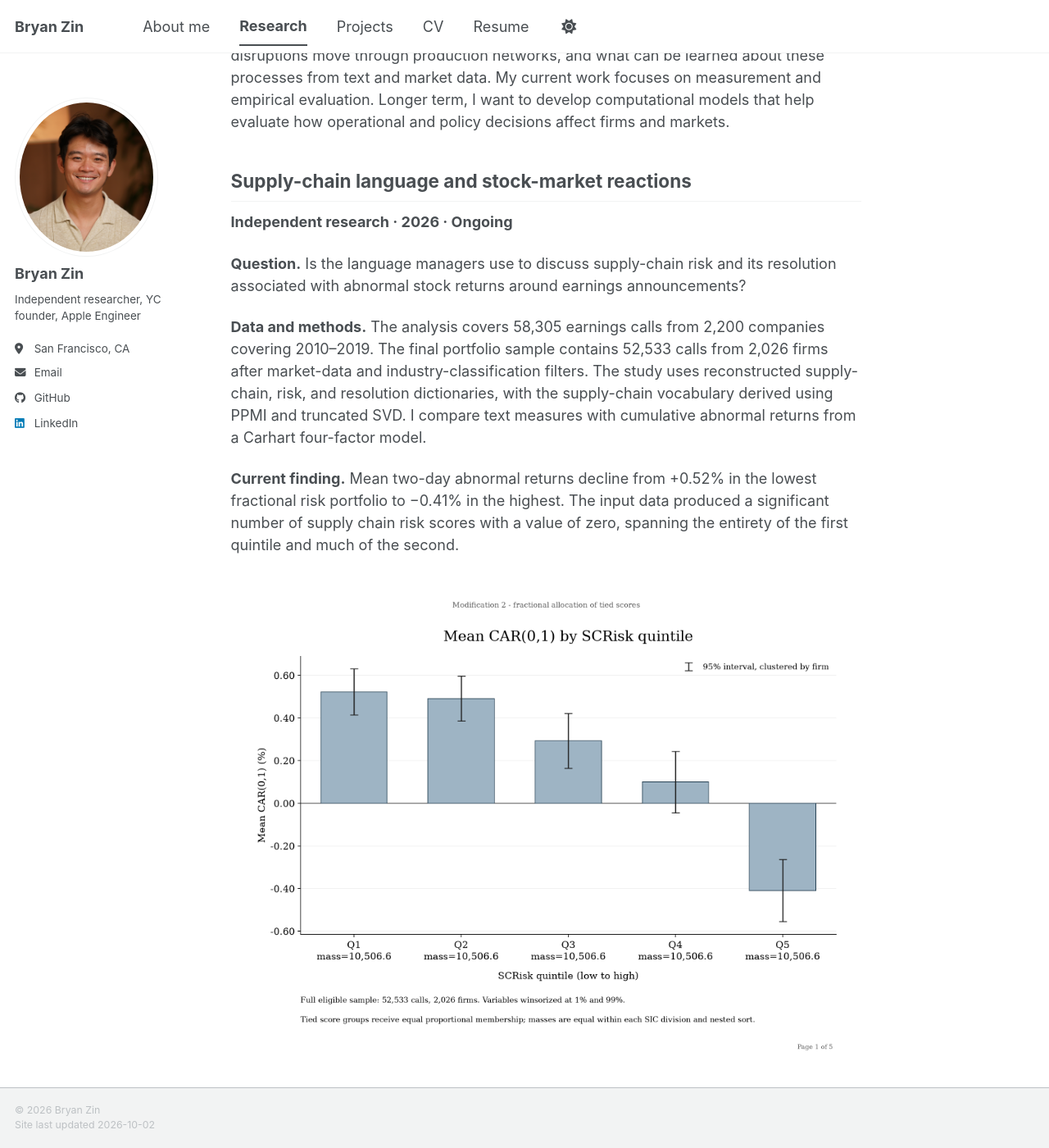
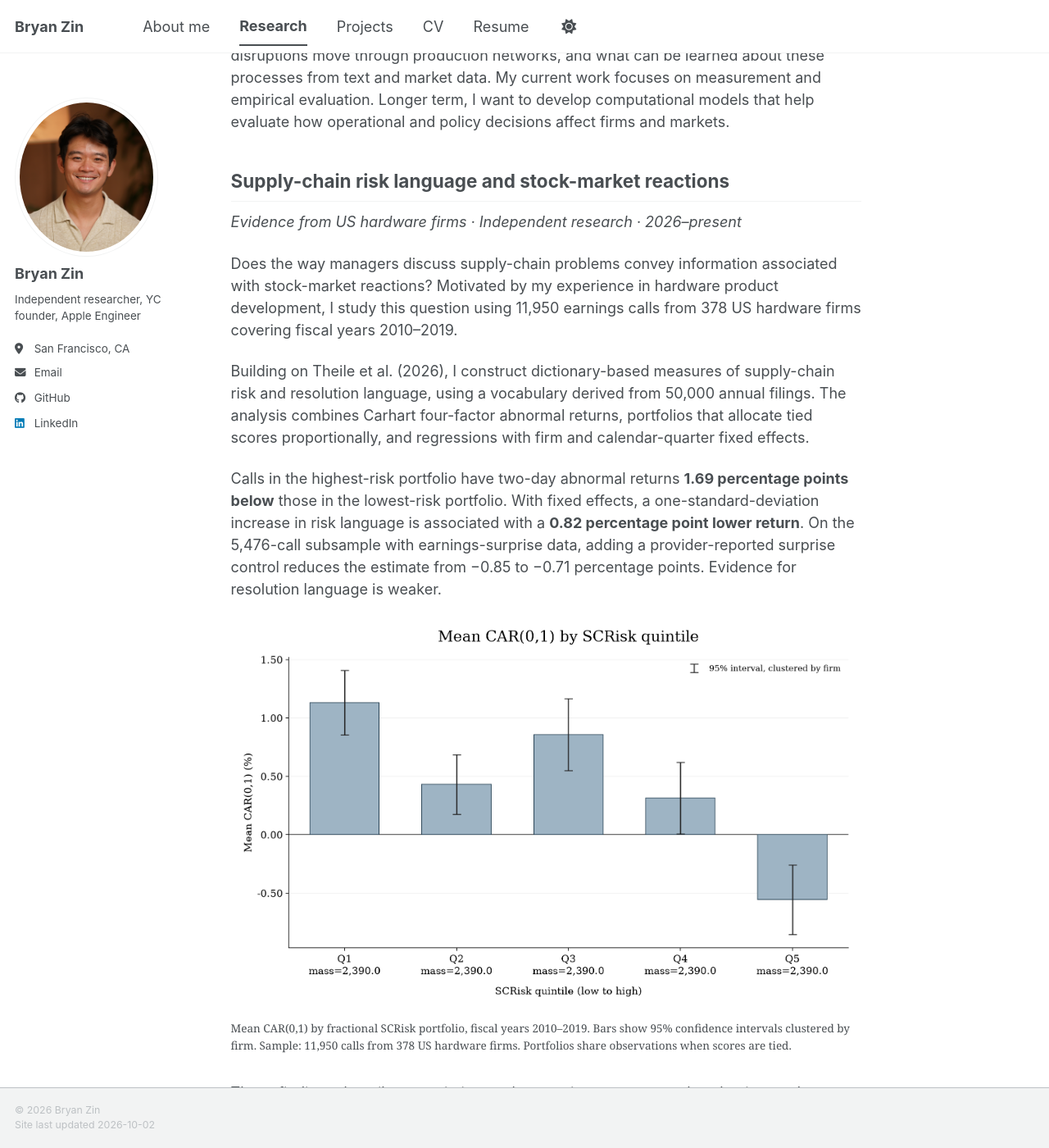
Before and after one commit to bzin22/bzin22.github.io, a Jekyll site: the page built from _pages/research.md, in a window 1280 px wide and 1400 px high, scrolled down 212 px. Shown: the whole window at 82% size. Built offline with Jekyll 4.4.1, drawn with Linux system fonts in a browser that asks for light colours; a style sheet for code colours, icons or effects is not loaded; some of the changed text lies outside the part shown.

Commit message:
Update hardware research summary and public project links (#14)

```diff
--- a/_pages/research.md
+++ b/_pages/research.md
@@ -8,31 +8,24 @@ author_profile: true
 
 I am interested in how firms make operational decisions under uncertainty, how disruptions move through production networks, and what can be learned about these processes from text and market data. My current work focuses on measurement and empirical evaluation. Longer term, I want to develop computational models that help evaluate how operational and policy decisions affect firms and markets.
 
-## Supply-chain language and stock-market reactions
+## Supply-chain risk language and stock-market reactions
 
-**Independent research · 2026 · Ongoing**
+*Evidence from US hardware firms · Independent research · 2026–present*
 
-**Question.** Is the language managers use to discuss supply-chain risk and its resolution associated with abnormal stock returns around earnings announcements?
+Does the way managers discuss supply-chain problems convey information associated with stock-market reactions? Motivated by my experience in hardware product development, I study this question using 11,950 earnings calls from 378 US hardware firms covering fiscal years 2010–2019.
 
-**Data and methods.** The analysis covers 58,305 earnings calls from 2,200 companies covering 2010–2019. The final portfolio sample contains 52,533 calls from 2,026 firms after market-data and industry-classification filters. The study uses reconstructed supply-chain, risk, and resolution dictionaries, with the supply-chain vocabulary derived using PPMI and truncated SVD. I compare text measures with cumulative abnormal returns from a Carhart four-factor model.
+Building on Theile et al. (2026), I construct dictionary-based measures of supply-chain risk and resolution language, using a vocabulary derived from 50,000 annual filings. The analysis combines Carhart four-factor abnormal returns, portfolios that allocate tied scores proportionally, and regressions with firm and calendar-quarter fixed effects.
 
-**Current finding.** Mean two-day abnormal returns decline from +0.52% in the lowest fractional risk portfolio to −0.41% in the highest. The input data produced a significant number of supply chain risk scores with a value of zero, spanning the entirety of the first quintile and much of the second.
+Calls in the highest-risk portfolio have two-day abnormal returns **1.69 percentage points below** those in the lowest-risk portfolio. With fixed effects, a one-standard-deviation increase in risk language is associated with a **0.82 percentage point lower return**. On the 5,476-call subsample with earnings-surprise data, adding a provider-reported surprise control reduces the estimate from −0.85 to −0.71 percentage points. Evidence for resolution language is weaker.
 
 <figure class="research-figure">
-  <img
-    src="{{ '/images/scrisk-result.png' | relative_url }}"
-    alt="Mean two-day abnormal returns decrease across fractional risk portfolios, from 0.52% in Q1 to −0.41% in Q5; error bars show firm-clustered 95% intervals."
-    width="1980"
-    height="1530"
-    loading="lazy"
-    decoding="async"
-  >
-  <figcaption>Mean CAR(0,1) by fractional SCRisk portfolio, 2010–2019. Bars show 95% intervals clustered by firm. Final sample: 52,533 calls from 2,026 firms. Portfolios share observations when scores are tied.</figcaption>
+  <img src="{{ '/images/scrisk-hardware-result.png' | relative_url }}" alt="Mean two-day abnormal returns by fractional SCRisk portfolio: 1.13% in Q1 and −0.56% in Q5; error bars show firm-clustered 95% confidence intervals." width="1895" height="1130" loading="lazy" decoding="async">
+  <figcaption>Mean CAR(0,1) by fractional SCRisk portfolio, fiscal years 2010–2019. Bars show 95% confidence intervals clustered by firm. Sample: 11,950 calls from 378 US hardware firms. Portfolios share observations when scores are tied.</figcaption>
 </figure>
 
-**Scope and limitations.** Events use reported earnings-release dates, which may differ from conference-call dates; the analysis makes no after-hours adjustment. Portfolio intervals account for repeated observations within firms; the analysis does not yet include controlled regressions or common-date dependence.
+These findings describe associations: other earnings news, sample selection, and event timing limit causal interpretation. My ongoing work examines whether the relationship is stronger for firms that depend on critical suppliers they cannot readily replace.
 
-**Next question.** I plan to examine a separately defined subset of hardware companies with documented international supply-chain exposure, retaining the full-sample baseline.
+<a href="{{ '/files/supply-chain-risk-hardware-report.pdf' | relative_url }}">Read the report (PDF)</a> · <a href="https://github.com/bzin22/supply_chain_risk_and_reactions">Research repository</a>
 
 <style>
   .research-figure {
```
Also changed, not shown: _pages/projects.md (+2 -0 lines), index.html (+10 -9 lines), scripts/test_site.py (+5 -5 lines), README.md, images/scrisk-hardware-result.png (added), 1 other file.
